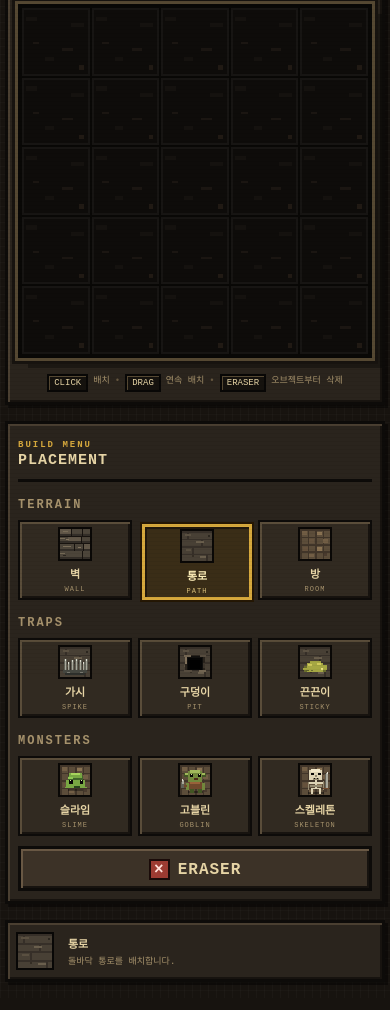
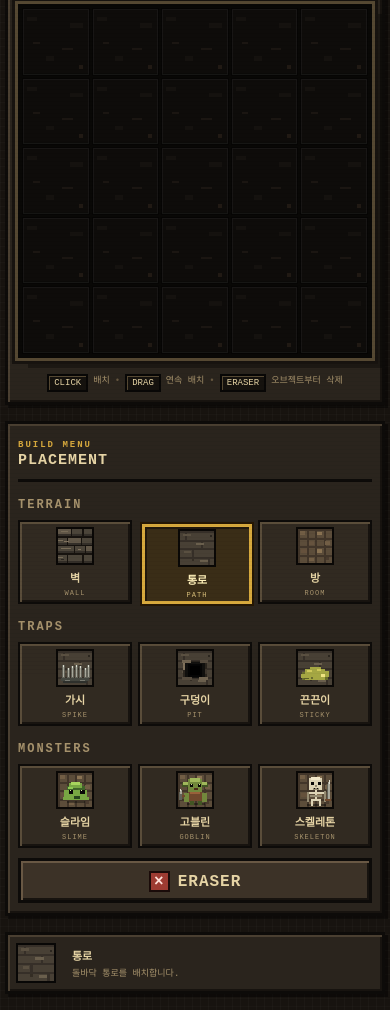
Before and after one commit to namyamnamyam/DungeonGame, a plain HTML site: page index.html in a window 390 px wide. Shown: the part 170-1180 px from the top of the page. Drawn offline with Linux system fonts and the light colour scheme.

Commit message:
Refine layered pixel UI and tile visibility

```diff
--- a/style.css
+++ b/style.css
@@ -16,7 +16,6 @@
 }
 
 * { box-sizing: border-box; }
-
 html, body { min-height: 100%; }
 
 body {
@@ -31,7 +30,10 @@ body {
   overflow-x: hidden;
 }
 
-button, canvas { image-rendering: pixelated; }
+button, canvas {
+  image-rendering: pixelated;
+  image-rendering: crisp-edges;
+}
 button { font: inherit; }
 
 .scanlines {
@@ -39,8 +41,8 @@ button { font: inherit; }
   inset: 0;
   z-index: 99;
   pointer-events: none;
-  opacity: .17;
-  background: repeating-linear-gradient(to bottom, transparent 0 3px, rgba(0,0,0,.42) 4px);
+  opacity: .14;
+  background: repeating-linear-gradient(to bottom, transparent 0 3px, rgba(0,0,0,.4) 4px);
 }
 
 .game-shell {
@@ -83,7 +85,6 @@ h1 {
   letter-spacing: -2px;
   text-shadow: 3px 3px 0 #0b0907;
 }
-
 h2 {
   margin-bottom: 0;
   font-size: 18px;
@@ -142,29 +143,49 @@ h2 {
   min-height: 0;
   padding: 0;
   border: 0;
-  background: #12100e;
+  background: #0d0b09;
   cursor: crosshair;
   overflow: hidden;
   outline: 0;
+}
+
+.tile-layer {
+  position: absolute;
+  inset: 1px;
+  width: calc(100% - 2px);
+  height: calc(100% - 2px);
+  display: block;
+  pointer-events: none;
+}
+.terrain-layer { z-index: 1; }
+.trap-layer { z-index: 2; }
+.monster-layer { z-index: 3; }
+
+.tile::before {
+  content: "";
+  position: absolute;
+  inset: 1px;
+  z-index: 4;
+  pointer-events: none;
+  box-shadow:
+    inset 0 0 0 1px rgba(255,255,255,.045),
+    inset 0 -2px 0 rgba(0,0,0,.12);
 }
 
 .tile::after {
   content: "";
   position: absolute;
   inset: 0;
+  z-index: 5;
   pointer-events: none;
-  box-shadow: inset 0 0 0 2px rgba(255,255,255,.035);
+  box-shadow: inset 0 0 0 1px rgba(0,0,0,.55);
 }
 
 .tile:hover::after,
 .tile.hovered::after {
-  box-shadow: inset 0 0 0 4px var(--gold), inset 0 0 0 6px #2b1d08;
-}
-
-.tile canvas {
-  width: 100%;
-  height: 100%;
-  display: block;
+  box-shadow:
+    inset 0 0 0 3px var(--gold),
+    inset 0 0 0 5px #2b1d08;
 }
 
 .hint-line {
@@ -203,7 +224,7 @@ h2 {
 
 .tool-button {
   min-width: 0;
-  min-height: 104px;
+  min-height: 108px;
   padding: 8px 5px 7px;
   display: flex;
   flex-direction: column;
@@ -218,11 +239,7 @@ h2 {
     inset -2px -2px 0 #17130f;
   cursor: pointer;
 }
-
-.tool-button:hover {
-  background: #3b3227;
-}
-
+.tool-button:hover { background: #3b3227; }
 .tool-button:active,
 .tool-button.selected {
   transform: translate(2px, 2px);
@@ -235,12 +252,11 @@ h2 {
 }
 
 .tool-button canvas {
-  width: 48px;
-  height: 48px;
+  width: 54px;
+  height: 54px;
   background: #17130f;
   border: 2px solid #0a0806;
 }
-
 .tool-button span { font-size: 13px; font-weight: 700; }
 .tool-button small { color: var(--muted); font-size: 9px; letter-spacing: 1px; }
 .tool-button.selected small { color: #d7bd79; }
@@ -255,8 +271,10 @@ h2 {
   font-weight: 700;
   letter-spacing: 1px;
 }
-.pixel-button:active { transform: translate(2px, 2px); box-shadow: inset 2px 2px 0 #17130f; }
-
+.pixel-button:active {
+  transform: translate(2px, 2px);
+  box-shadow: inset 2px 2px 0 #17130f;
+}
 .danger-button { background: #5b2c26; }
 .danger-button:hover { background: #71352c; }
 
@@ -288,11 +306,10 @@ h2 {
   margin-top: 16px;
   padding: 10px 14px;
   display: grid;
-  grid-template-columns: auto 48px minmax(0, 1fr) auto;
+  grid-template-columns: auto 52px minmax(0, 1fr) auto;
   align-items: center;
   gap: 12px;
 }
-
 .status-label {
   color: var(--gold);
   font-size: 10px;
@@ -300,14 +317,12 @@ h2 {
   transform: rotate(180deg);
   letter-spacing: 2px;
 }
-
 #selectedIcon {
-  width: 44px;
-  height: 44px;
+  width: 48px;
+  height: 48px;
   background: #17130f;
   border: 2px solid #080706;
 }
-
 .status-copy { min-width: 0; }
 .status-copy strong, .status-copy span { display: block; }
 .status-copy strong { font-size: 13px; }
@@ -319,10 +334,7 @@ h2 {
   overflow: hidden;
   text-overflow: ellipsis;
 }
-.status-coordinates {
-  color: #806f53;
-  font-size: 11px;
-}
+.status-coordinates { color: #806f53; font-size: 11px; }
 
 .toast {
   position: fixed;
@@ -355,15 +367,18 @@ h2 {
   .topbar .danger-button { font-size: 10px; padding-inline: 8px; }
   .eyebrow { font-size: 9px; letter-spacing: 1px; }
   .palette-grid { gap: 6px; }
-  .tool-button { min-height: 92px; }
-  .tool-button canvas { width: 42px; height: 42px; }
-  .statusbar { grid-template-columns: 44px minmax(0, 1fr) auto; }
+  .tool-button { min-height: 96px; }
+  .tool-button canvas { width: 46px; height: 46px; }
+  .statusbar { grid-template-columns: 48px minmax(0, 1fr) auto; }
   .status-label { display: none; }
 }
 
 @media (max-width: 460px) {
   .game-shell { width: calc(100% - 10px); margin: 5px auto 16px; }
-  .pixel-panel { border-width: 3px; box-shadow: inset 2px 2px 0 var(--panel-light), inset -2px -2px 0 #17130f, 3px 3px 0 rgba(0,0,0,.45); }
+  .pixel-panel {
+    border-width: 3px;
+    box-shadow: inset 2px 2px 0 var(--panel-light), inset -2px -2px 0 #17130f, 3px 3px 0 rgba(0,0,0,.45);
+  }
   .topbar { gap: 8px; }
   h1 { font-size: 22px; letter-spacing: -1px; }
   .board-panel, .palette-panel { padding: 10px; }
@@ -371,13 +386,13 @@ h2 {
   .panel-kicker { font-size: 9px; }
   h2 { font-size: 15px; }
   .hint-line { font-size: 9px; gap: 5px; }
-  .tool-button { min-height: 78px; padding: 5px 2px; border-width: 2px; }
-  .tool-button canvas { width: 34px; height: 34px; }
+  .tool-button { min-height: 82px; padding: 5px 2px; border-width: 2px; }
+  .tool-button canvas { width: 38px; height: 38px; }
   .tool-button span { font-size: 11px; }
   .tool-button small { font-size: 7px; }
   .eraser-button { margin-top: 10px; }
   .statusbar { min-height: 62px; padding: 8px; gap: 8px; }
-  #selectedIcon { width: 38px; height: 38px; }
+  #selectedIcon { width: 40px; height: 40px; }
   .status-copy strong { font-size: 11px; }
   .status-copy span { font-size: 9px; }
   .status-coordinates { display: none; }
```
